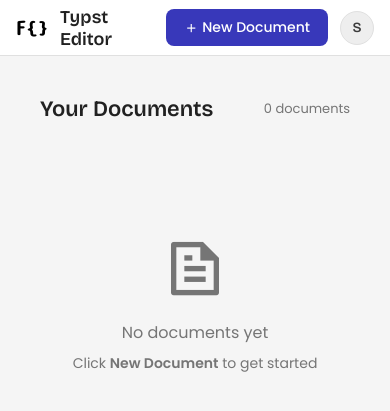
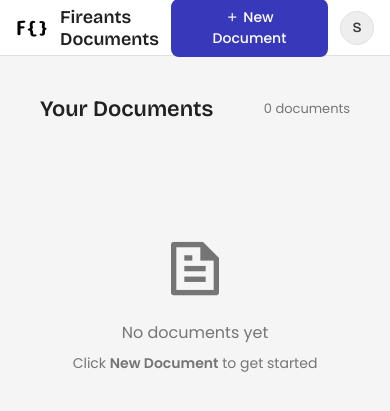
Before and after one commit to bjorn-032/docs, a PHP site: page /index.php in a window 390 px wide. Shown: the top 411 px of the page. Run offline with PHP 8.4, Linux system fonts and the light colour scheme; the visitor is signed in with stand-in values (Sample User, id 1); data that the repository does not hold is empty; some libraries are stand-ins or nearby versions.

```diff
--- a/index.php
+++ b/index.php
@@ -21,7 +21,7 @@ $themeClass = $isDark ? "dark" : "light";
 <head>
 <meta charset="UTF-8">
 <meta name="viewport" content="width=device-width, initial-scale=1">
-<title>Typst Editor — Library</title>
+<title>Fireants Documents — Library</title>
 <link rel="icon" href="logo_small_white.png" type="image/png">
 <link rel="preconnect" href="https://fonts.googleapis.com">
 <link href="https://fonts.googleapis.com/css2?family=Poppins:wght@400;500;600&display=swap" rel="stylesheet">
@@ -33,7 +33,7 @@ $themeClass = $isDark ? "dark" : "light";
 
 <div class="topbar">
     <img src="/logo_small_white.png" class="topbar-logo" alt="logo">
-    <span class="topbar-title">Typst Editor</span>
+    <span class="topbar-title">Fireants Documents</span>
     <button class="topbar-btn" onclick="newDoc()">
         <i class="ri-add-line" style="vertical-align:middle;margin-right:4px"></i>New Document
     </button>
--- a/settings.php
+++ b/settings.php
@@ -9,7 +9,7 @@ $themeClass = $isDark ? "dark" : "light";
 <head>
 <meta charset="UTF-8">
 <meta name="viewport" content="width=device-width, initial-scale=1">
-<title>Settings — Typst Editor</title>
+<title>Settings — Fireants Documents</title>
 <link rel="icon" href="logo_small_white.png" type="image/png">
 <link rel="preconnect" href="https://fonts.googleapis.com">
 <link href="https://fonts.googleapis.com/css2?family=Poppins:wght@400;500;600&display=swap" rel="stylesheet">
```
Also changed, not shown: editor.php (+10 -2 lines).
